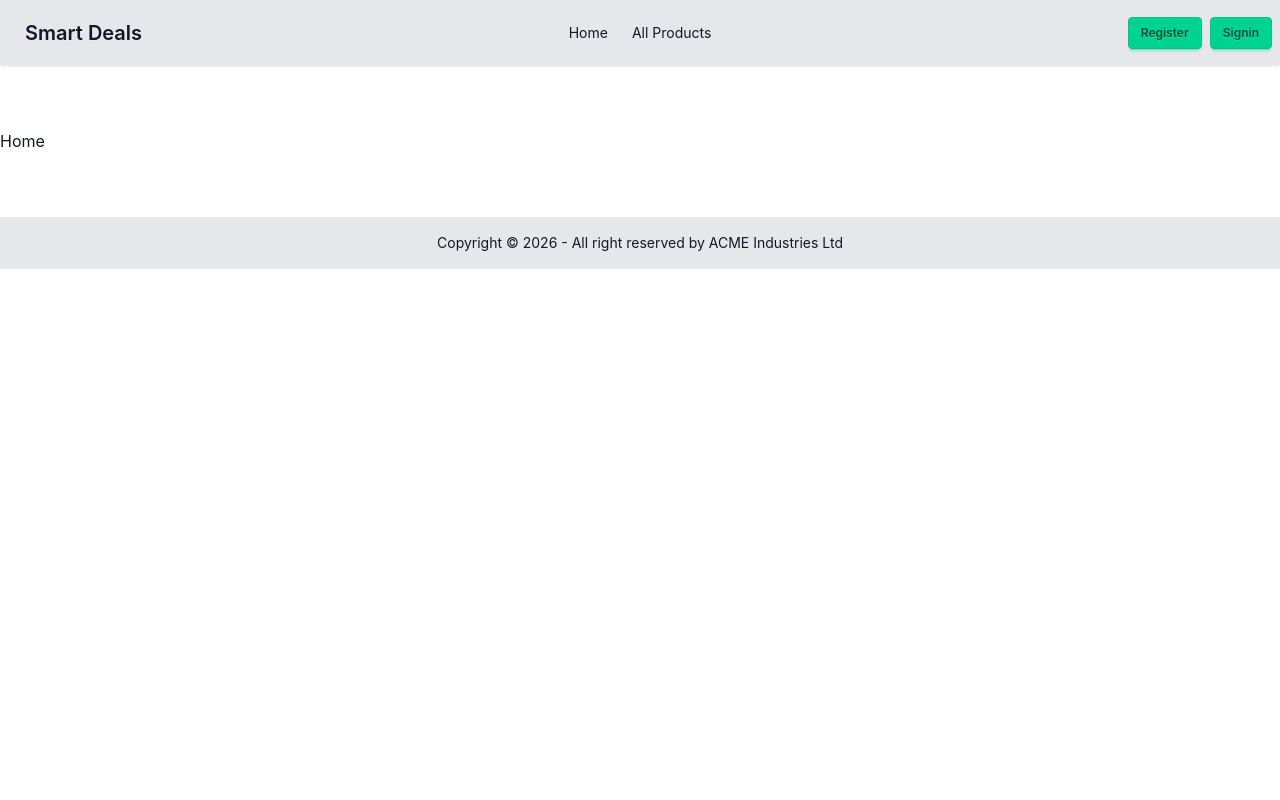
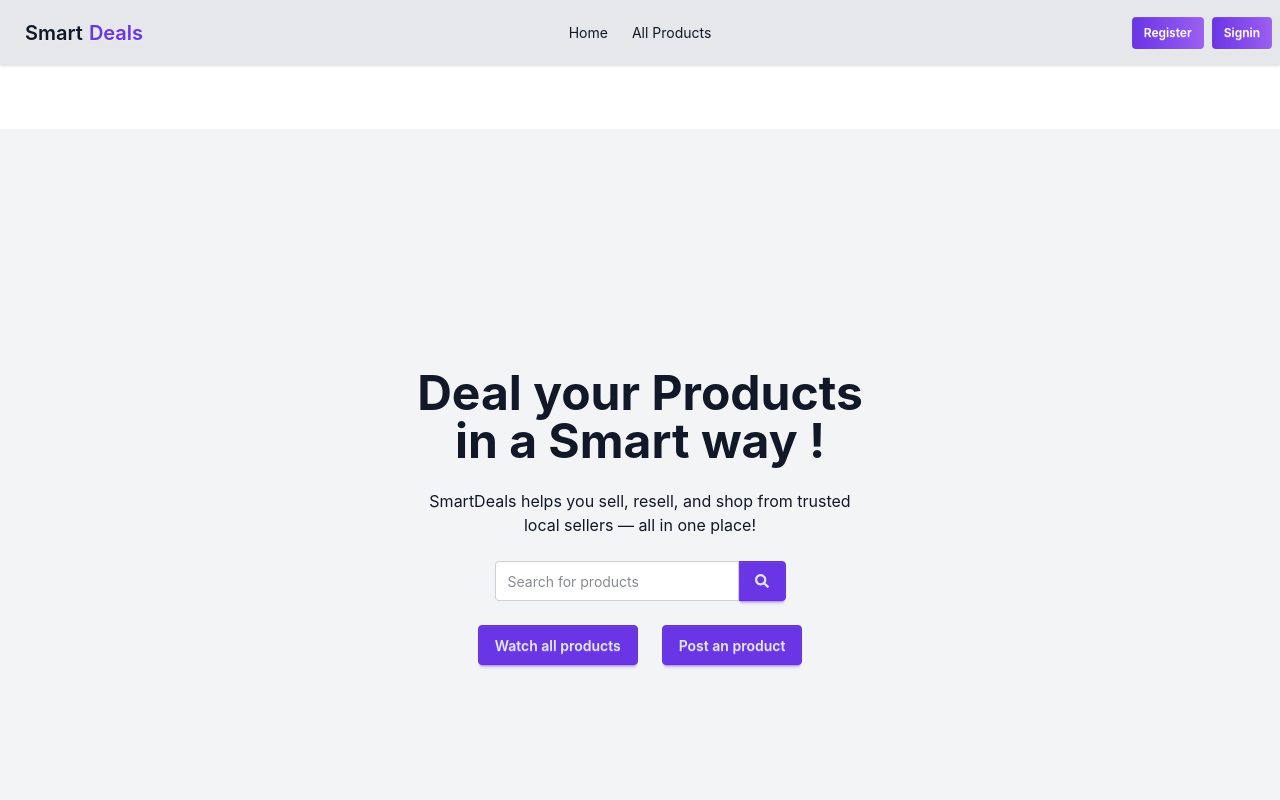
Before and after one commit to Taanveer22/smart-deals-client, a React (Vite) app: page / in a window 1280 px wide. Shown: the top 800 px of the page. Built offline with nearby package versions, Linux system fonts and the light colour scheme; no server answers.

Commit message:
alhamdulliah banner section done

```diff
--- a/package.json
+++ b/package.json
@@ -15,6 +15,7 @@
     "firebase": "^12.13.0",
     "react": "^19.2.6",
     "react-dom": "^19.2.6",
+    "react-icons": "^5.6.0",
     "react-router": "^7.15.1",
     "react-toastify": "^11.1.0",
     "tailwindcss": "^4.3.0"
--- /dev/null
+++ b/src/components/Banner.jsx
@@ -0,0 +1,35 @@
+import { FaSearch } from 'react-icons/fa';
+
+const Banner = () => {
+  return (
+    <div>
+      <div className="hero bg-base-200 min-h-screen">
+        <div className="hero-content text-center">
+          <div className="max-w-md">
+            <h1 className="text-5xl font-bold">Deal your Products in a Smart way !</h1>
+            <p className="py-6">
+              SmartDeals helps you sell, resell, and shop from trusted local sellers — all in one
+              place!
+            </p>
+            <div className="join">
+              <div>
+                <label className="input join-item">
+                  <input type="email" placeholder="Search for products" />
+                </label>
+              </div>
+              <button className="btn btn-primary join-item">
+                <FaSearch></FaSearch>
+              </button>
+            </div>
+            <div className="py-6 flex gap-6 justify-center items-center">
+              <button className="btn btn-primary">Watch all products</button>
+              <button className="btn btn-primary">Post an product</button>
+            </div>
+          </div>
+        </div>
+      </div>
+    </div>
+  );
+};
+
+export default Banner;
--- a/src/components/Navbar.jsx
+++ b/src/components/Navbar.jsx
@@ -54,7 +54,9 @@ const Navbar = () => {
             {links}
           </ul>
         </div>
-        <Link className="btn btn-ghost text-xl">Smart Deals</Link>
+        <Link className="btn btn-ghost text-xl">
+          Smart <span className="text-primary">Deals</span>
+        </Link>
       </div>
       <div className="navbar-center hidden lg:flex">
         <ul className="menu menu-horizontal px-1">{links}</ul>
@@ -66,10 +68,10 @@ const Navbar = () => {
           </button>
         ) : (
           <div className="flex gap-2">
-            <button className="btn btn-sm btn-success">
+            <button className="btn btn-sm btn-gradient">
               <NavLink to={'/register'}>Register</NavLink>
             </button>
-            <button className="btn btn-sm btn-success">
+            <button className="btn btn-sm btn-gradient">
               <NavLink to={'/signin'}>Signin</NavLink>
             </button>
           </div>
--- a/src/components/Spinner.jsx
+++ b/src/components/Spinner.jsx
@@ -2,11 +2,11 @@ const Spinner = () => {
   return (
     <div className="flex justify-center items-center">
       <div>
-        <span class="$$loading $$loading-bars $$loading-xs"></span>
-        <span class="$$loading $$loading-bars $$loading-sm"></span>
-        <span class="$$loading $$loading-bars $$loading-md"></span>
-        <span class="$$loading $$loading-bars $$loading-lg"></span>
-        <span class="$$loading $$loading-bars $$loading-xl"></span>
+        <span className="loading loading-bars loading-xs"></span>
+        <span className="loading loading-bars loading-sm"></span>
+        <span className="loading loading-bars loading-md"></span>
+        <span className="loading loading-bars loading-lg"></span>
+        <span className="loading loading-bars loading-xl"></span>
       </div>
     </div>
   );
--- a/src/index.css
+++ b/src/index.css
@@ -6,8 +6,8 @@
   name: 'light';
   default: true;
 
-  --color-primary: #2563eb;
-  --color-secondary: #0f766e;
+  --color-primary: #6a35e5;
+  --color-secondary: #9c5ff1;
 
   --color-base-100: #ffffff;
   --color-base-200: #f3f4f6;
@@ -21,8 +21,8 @@
   name: 'dark';
   prefersdark: true;
 
-  --color-primary: #60a5fa;
-  --color-secondary: #2dd4bf;
+  --color-primary: #6a35e5;
+  --color-secondary: #9c5ff1;
 
   --color-base-100: #111827;
   --color-base-200: #1f2937;
@@ -30,3 +30,14 @@
 
   --color-base-content: #f9fafb;
 }
+
+.btn-gradient {
+  background: linear-gradient(to right, var(--color-primary), var(--color-secondary));
+  color: #ffffff;
+  border: none;
+}
+
+.btn-gradient:hover {
+  background: linear-gradient(to right, #5a2bc5, #8a4fd8);
+  border: none;
+}
--- a/src/pages/Home.jsx
+++ b/src/pages/Home.jsx
@@ -1,5 +1,13 @@
+import Banner from '../components/Banner';
+
 const Home = () => {
-  return <div>Home</div>;
+  return (
+    <div>
+      <section>
+        <Banner></Banner>
+      </section>
+    </div>
+  );
 };
 
 export default Home;
```
Also changed, not shown: 1 other file (tests, documents, lock files or other folders).
